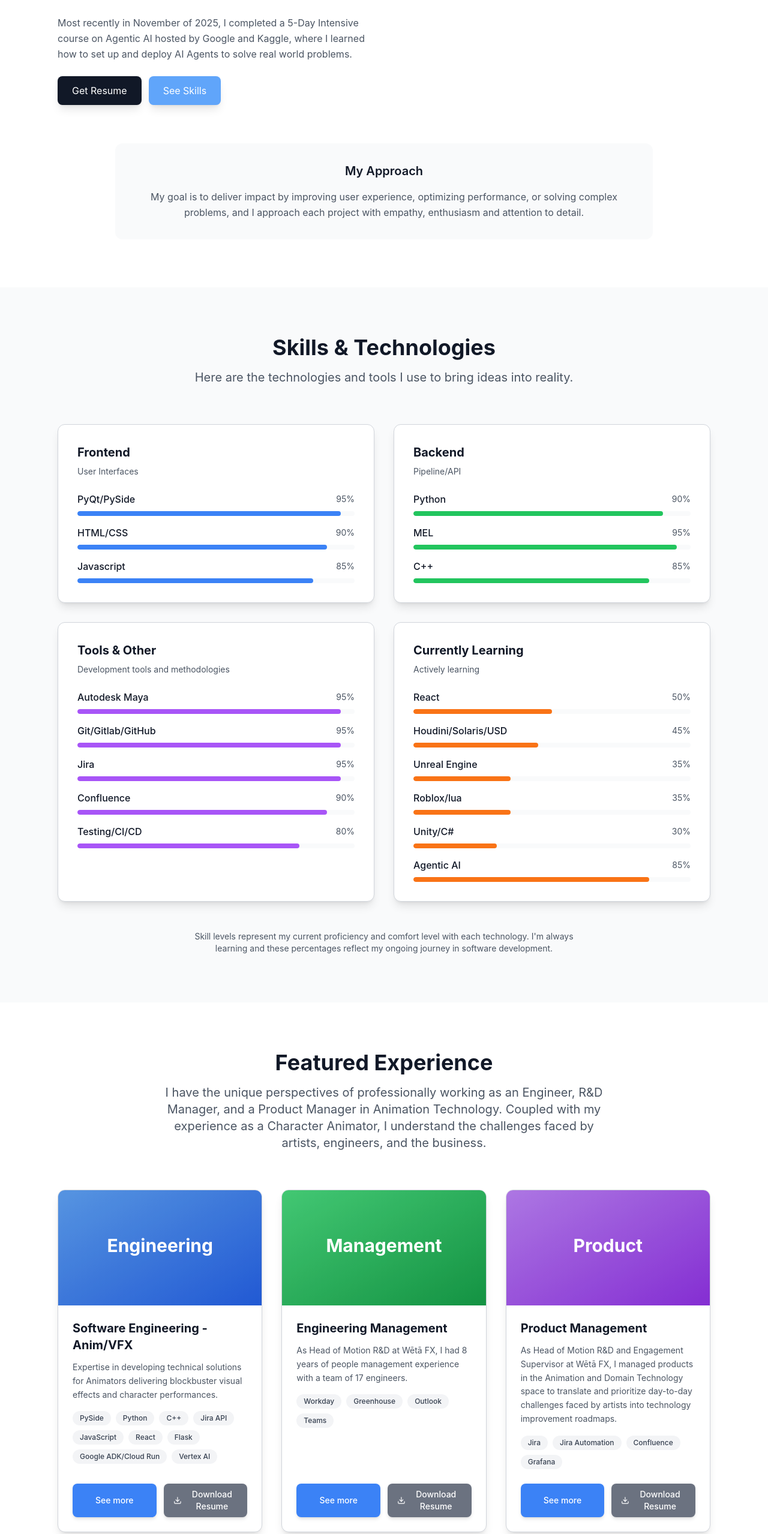
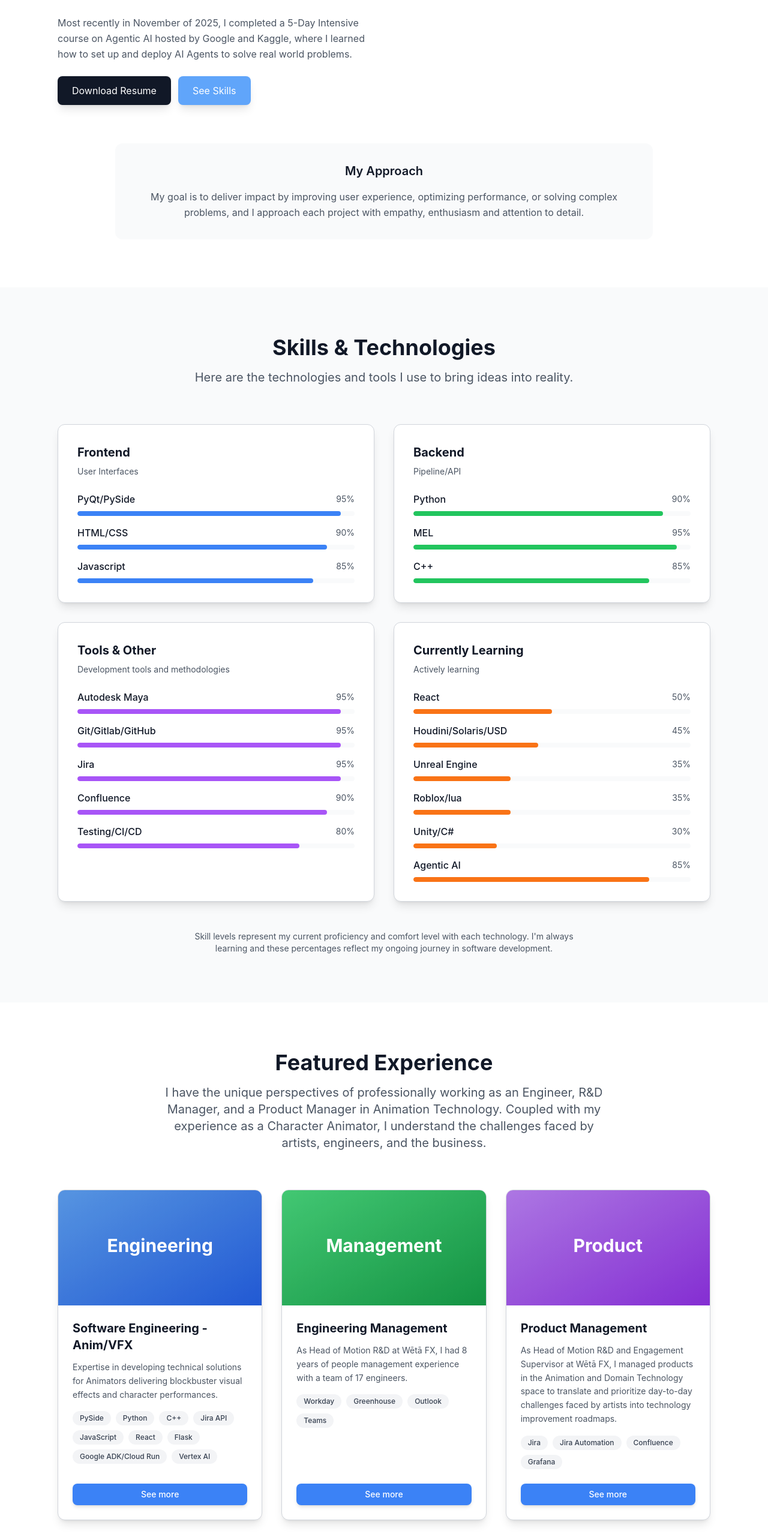
Before and after one commit to derrickauyoung/aboutderrick, a React (Create React App) app: page / in a window 1280 px wide. Shown: the part 1549-4106 px from the top of the page at 60% size. Built offline with nearby package versions, Linux system fonts and the light colour scheme.

Commit message:
updated resume

```diff
--- a/src/components/AboutSection.js
+++ b/src/components/AboutSection.js
@@ -4,6 +4,34 @@
 import React from 'react';
 import { useTheme } from '../contexts/ThemeContext';
 import { personalData } from '../data/personalData';
+
+
+const handleDownload = (category) => {
+  // Map categories to their respective resume filenames
+  const resumeMap = {
+    'Management': 'DerrickAuyoung_EM_Resume.pdf',
+    'Product': 'DerrickAuyoung_PM_Resume.pdf',
+    'Engineering': 'DerrickAuyoung_SE_Resume.pdf',
+    'WorkflowArchitect': 'DerrickAuyoung_PWFA_Resume_2026.pdf',
+  };
+
+  const filename = resumeMap[category];
+
+  // Handle case where category doesn't match any known type
+  if (!filename) {
+    console.warn(`Unknown category: ${category}`);
+    return;
+  }
+
+  const link = document.createElement('a');
+  link.href = `${process.env.PUBLIC_URL}/${filename}`;
+  link.download = 'DerrickAuyoung_Resume.pdf';
+
+  // Trigger the download
+  document.body.appendChild(link);
+  link.click();
+  document.body.removeChild(link);
+};
 
 const AboutSection = ({scrollToSection}) => {
   // Get theme classes for consistent styling across light and dark modes
@@ -60,13 +88,13 @@ const AboutSection = ({scrollToSection}) => {
             <div className="flex gap-3 mt-auto">
 
               <button
-               onClick={() => scrollToSection('portfolio')}
+               onClick={() => handleDownload('WorkflowArchitect')}
                className={`
                 flex items-center gap-2 px-6 py-3 bg-gray-900 dark:bg-gray-700 text-white
                 rounded-lg hover:bg-gray-800 dark:hover:bg-gray-600 transition-colors duration-200
                 shadow-lg hover:shadow-xl transform hover:-translate-y-0.5 transition-all duration-200
               `}>
-                Get Resume
+                Download Resume
               </button>
 
               <button
--- a/src/components/PortfolioSection.js
+++ b/src/components/PortfolioSection.js
@@ -8,31 +8,6 @@ import Modal from './Modal';
 import ProjectDetails from './ProjectDetails';
 import { personalData } from '../data/personalData';
 
-const handleDownload = (category) => {
-  // Map categories to their respective resume filenames
-  const resumeMap = {
-    'Management': 'DerrickAuyoung_EM_Resume.pdf',
-    'Product': 'DerrickAuyoung_PM_Resume.pdf',
-    'Engineering': 'DerrickAuyoung_SE_Resume.pdf'
-  };
-
-  const filename = resumeMap[category];
-
-  // Handle case where category doesn't match any known type
-  if (!filename) {
-    console.warn(`Unknown category: ${category}`);
-    return;
-  }
-
-  const link = document.createElement('a');
-  link.href = `${process.env.PUBLIC_URL}/${filename}`;
-  link.download = filename;
-
-  // Trigger the download
-  document.body.appendChild(link);
-  link.click();
-  document.body.removeChild(link);
-};
 
 const PortfolioSection = () => {
   // Get theme classes for consistent styling
@@ -120,16 +95,6 @@ const PortfolioSection = () => {
           >
             See more
           </button>
-
-          {/* Resume Download Button */}
-          <button
-            onClick={() => handleDownload(project.category)}
-            className="flex-1 flex items-center justify-center gap-2 px-4 py-2 bg-gray-500 text-white rounded-lg hover:bg-gray-600 transition-colors duration-200 text-sm font-medium shadow-md hover:shadow-lg transform hover:-translate-y-0.5 transition-all duration-200"
-            aria-label={`Download Derrick's ${project.category} Resume`}
-          >
-            <Download size={20} />
-            Download Resume
-          </button>
         </div>
       </div>
     </div>
```
Also changed, not shown: 1 other file (tests, documents, lock files or other folders).
